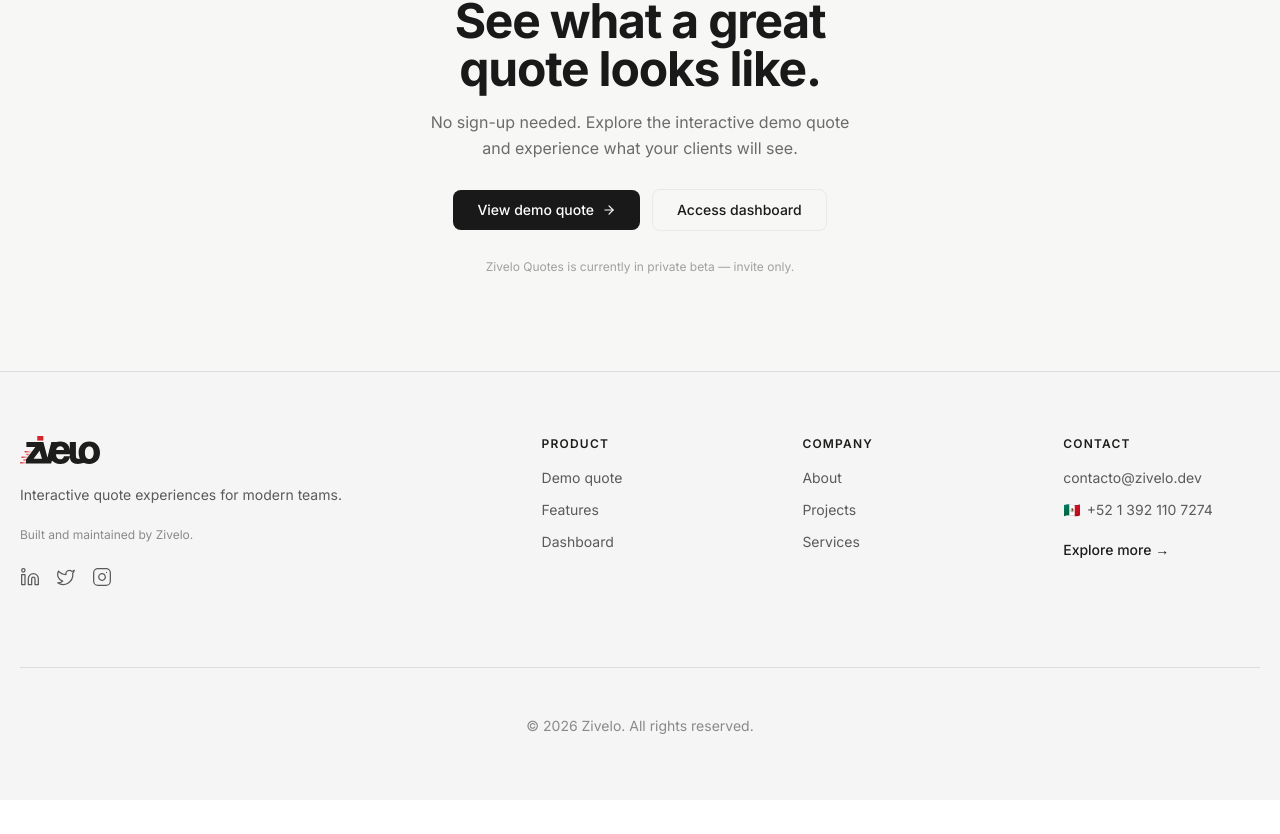
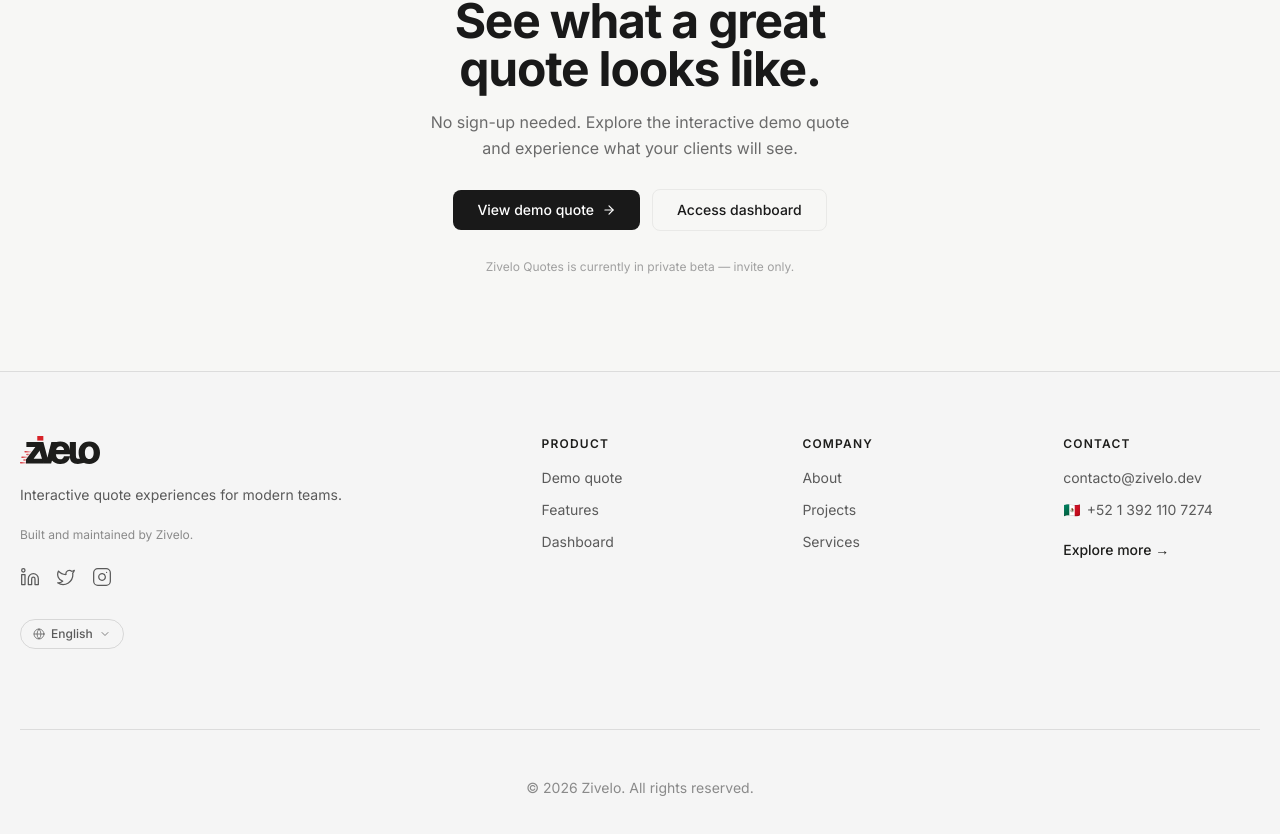
Before and after one commit to ZIVELO-MX/zivelo-quotes, a Next.js app: page / in a window 1280 px wide. Shown: the part 3774-4608 px from the top of the page. Before the commit the page ends 4574 px from the top, so only its background shows below. Built offline with nearby package versions, Linux system fonts and the light colour scheme.

Commit message:
feat: add LanguageSelector component to footer\n\nAdd standalone footer component with aesthetic design and auto-dismiss feature.

```diff
--- a/components/footer.tsx
+++ b/components/footer.tsx
@@ -2,6 +2,7 @@
 
 import Image from "next/image"
 import { Linkedin, Twitter, Instagram } from "lucide-react"
+import { LanguageSelector } from "@/components/language-selector"
 
 const PRODUCT_LINKS = [
   { label: "Demo quote", href: "/q/demo" },
@@ -80,6 +81,8 @@ export function Footer() {
                 </a>
               ))}
             </div>
+
+            <LanguageSelector />
           </div>
 
           {/* Product */}
--- /dev/null
+++ b/components/language-selector.tsx
@@ -0,0 +1,113 @@
+"use client"
+
+import { useState, useRef, useEffect } from "react"
+import { Globe, ChevronDown, Check } from "lucide-react"
+
+const LANGUAGES = [
+  { code: "en", label: "English" },
+  { code: "es", label: "Español", flag: "🇲🇽" },
+]
+
+export function LanguageSelector() {
+  const [open, setOpen] = useState(false)
+  const [active, setActive] = useState("en")
+  const ref = useRef<HTMLDivElement>(null)
+
+  useEffect(() => {
+    function handleClickOutside(e: MouseEvent) {
+      if (ref.current && !ref.current.contains(e.target as Node)) {
+        setOpen(false)
+      }
+    }
+    document.addEventListener("mousedown", handleClickOutside)
+    return () => document.removeEventListener("mousedown", handleClickOutside)
+  }, [])
+
+  const current = LANGUAGES.find(l => l.code === active)!
+
+  return (
+    <div ref={ref} className="relative mt-3">
+      {/* Trigger */}
+      <button
+        onClick={() => setOpen(prev => !prev)}
+        className="flex items-center gap-1.5 rounded-full px-3 py-1.5 text-xs font-medium transition-all duration-200"
+        style={{
+          color: "#5a5a5a",
+          border: "1px solid rgba(0,0,0,0.12)",
+          background: "transparent",
+          boxShadow: "none",
+        }}
+        onMouseEnter={e => {
+          e.currentTarget.style.background = "rgba(0,0,0,0.04)"
+          e.currentTarget.style.borderColor = "rgba(0,0,0,0.22)"
+          e.currentTarget.style.color = "#1d1d1b"
+          e.currentTarget.style.boxShadow = "0 1px 4px rgba(0,0,0,0.06)"
+        }}
+        onMouseLeave={e => {
+          e.currentTarget.style.background = "transparent"
+          e.currentTarget.style.borderColor = "rgba(0,0,0,0.12)"
+          e.currentTarget.style.color = "#5a5a5a"
+          e.currentTarget.style.boxShadow = "none"
+        }}
+        aria-haspopup="listbox"
+        aria-expanded={open}
+      >
+        <Globe size={12} strokeWidth={1.5} />
+        {current.flag && <span className="text-xs">{current.flag}</span>}
+        {current.label}
+        <ChevronDown
+          size={12}
+          strokeWidth={1.5}
+          style={{
+            transform: open ? "rotate(180deg)" : "rotate(0deg)",
+            transition: "transform 0.2s ease",
+          }}
+        />
+      </button>
+
+      {/* Dropdown */}
+      {open && (
+        <div
+          className="absolute bottom-full left-0 mb-2 rounded-xl overflow-hidden z-50"
+          style={{
+            background: "rgba(255,255,255,0.92)",
+            backdropFilter: "blur(12px)",
+            WebkitBackdropFilter: "blur(12px)",
+            border: "1px solid rgba(0,0,0,0.08)",
+            boxShadow: "0 4px 24px rgba(0,0,0,0.08), 0 1px 4px rgba(0,0,0,0.04)",
+            minWidth: "148px",
+          }}
+          role="listbox"
+        >
+          {LANGUAGES.map((lang, i) => (
+            <button
+              key={lang.code}
+              role="option"
+              aria-selected={active === lang.code}
+              onClick={() => {
+                setActive(lang.code)
+                setOpen(false)
+              }}
+              className="w-full flex items-center justify-between gap-3 px-3 py-2.5 text-xs font-medium transition-colors duration-150 text-left"
+              style={{
+                color: active === lang.code ? "#1d1d1b" : "#5a5a5a",
+                background: "transparent",
+                borderTop: i > 0 ? "1px solid rgba(0,0,0,0.06)" : "none",
+              }}
+              onMouseEnter={e => (e.currentTarget.style.background = "rgba(0,0,0,0.04)")}
+              onMouseLeave={e => (e.currentTarget.style.background = "transparent")}
+            >
+              <span className="flex items-center gap-2">
+                {lang.flag && <span>{lang.flag}</span>}
+                {lang.label}
+              </span>
+              {active === lang.code && (
+                <Check size={12} strokeWidth={2} style={{ color: "#CC0000" }} />
+              )}
+            </button>
+          ))}
+        </div>
+      )}
+    </div>
+  )
+}
```
